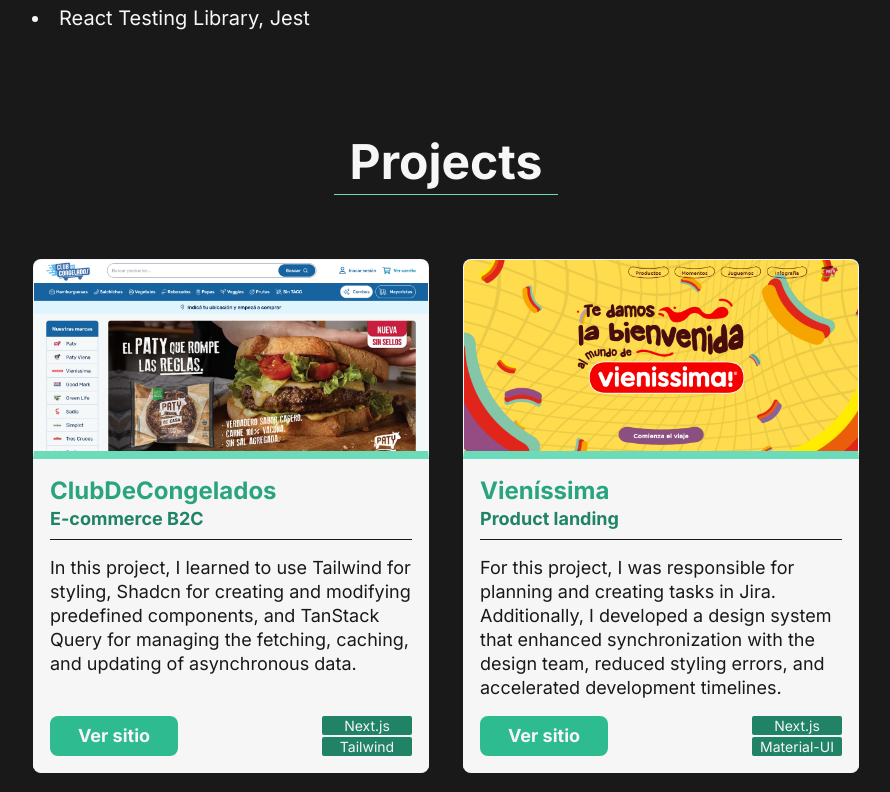
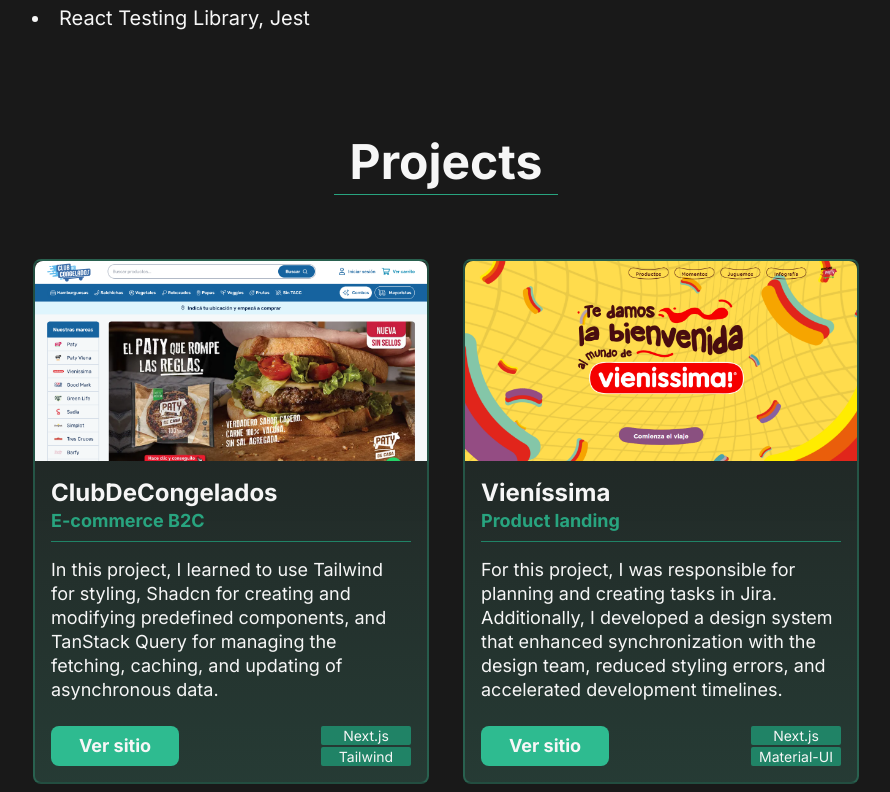
Before and after one commit to maple146/portfolio, a Next.js app: page /en in a window 1280 px wide. Shown: the part 1448-2240 px from the top of the page, without its empty margins (194-1084 px from the left). Built offline with nearby package versions, Linux system fonts and the light colour scheme.

Commit message:
Update card styles

```diff
--- a/src/components/card.tsx
+++ b/src/components/card.tsx
@@ -3,6 +3,20 @@ import { Button } from "./ui/button";
 import CustomLink from "./custom-link";
 import Link from "next/link";
 import { CardTypes } from "@/types/card.types";
+
+const CardImage = ({ image, imageAlt }: { image: string, imageAlt: string }) => {
+  return (
+    <div className="relative min-h-[200px] rounded-t-lg">
+      <Image
+        fill
+        sizes="(max-width: 768px) 100vw, (max-width: 1200px) 50vw, 33vw"
+        src={image}
+        alt={imageAlt}
+        className="object-cover object-top rounded-t-lg"
+      />
+    </div>
+  );
+}
 
 const Card = ({
   index,
@@ -17,44 +31,35 @@ const Card = ({
   techStack
 }: CardTypes) => {
   return (
-    <div className={`rounded-lg overflow-hidden h-full flex-col max-w-[396px] justify-self-center border-b border-white bg-white bg-opacity-100 text-black ${(index === 0 || index === 1) || showCards === true ? 'flex' : 'hidden'}`}>
-      <>
+    <div
+      className={`
+        col-span-2 md:col-span-1
+        rounded-lg overflow-hidden h-full flex-col max-w-[396px] justify-self-center bg-[#252525] text-white
+        border-2 border-[rgba(46,187,144,0.3)] bg-gradient-to-t from-[rgba(46,187,144,0.15)] to-[rgba(0,0,0,0.2)]
+        ${(index === 0 || index === 1) || showCards === true ? 'flex' : 'hidden'}
+      `}>
       {
         externalUrl
           ?
           (
             <Link href={externalUrl} rel="noopener noreferrer" target="_blank">
-                <div className="relative min-h-[200px]">
-                  <Image
-                    fill
-                    sizes="(max-width: 768px) 100vw, (max-width: 1200px) 50vw, 33vw"
-                    src={image}
-                    alt={imageAlt}
-                    className="object-cover object-top border rounded-t-lg border-b-main-100 border-b-8"
-                  />
-                </div>
+              <CardImage image={image} imageAlt={imageAlt} />
             </Link>
           )
           :
           (
-              <div className="relative min-h-[200px]">
-                <Image
-                  fill
-                  sizes="(max-width: 768px) 100vw, (max-width: 1200px) 50vw, 33vw"
-                  src={image}
-                  alt={imageAlt}
-                  className="object-cover object-top border rounded-t-lg border-b-main-100 border-b-8"
-                />
-              </div>
+            <CardImage image={image} imageAlt={imageAlt} />
           )
       }
-      </>
-      <div className="p-4 flex flex-col justify-between h-full border-l border-r border-white relative">
-        <div className="">
-          <h5 className="text-lg font-bold text-main-700">{title}</h5>
-          <h6 className="text-sm font-bold text-main-900">{subtitle}</h6>
-          <hr className="mt-2 mb-4"></hr>
-          <p className="text-sm font-normal">{description}</p>
+      <div className="p-4 flex flex-col h-full relative justify-between">
+        <div>
+          <h5 className="text-lg font-bold">{title}</h5>
+          <h6 className="text-sm font-bold text-main-700">{subtitle}</h6>
+          <hr className="mt-2 mb-4 text-main-900"></hr>
+          <p className="text-sm font-normal mb-6">{description}</p>
+        </div>
+        <div className="min-h-9 md:min-h-10 flex justify-between items-end">
+          {/* Links */}
           {
             linksArray && (
               <div className="mt-2">
@@ -71,10 +76,10 @@ const Card = ({
               </div>
             )
           }
-        </div>
+          {/* Botones */}
           {
             !linksArray && (
-            <div className="flex mt-4 text-white">
+              <div className="flex text-white">
                 <Button
                   href={externalUrl}
                   disabled={externalUrl === ""}
@@ -84,9 +89,8 @@ const Card = ({
               </div>
             )
           }
-        {
-          techStack && (
-            <div className="flex flex-col absolute bottom-4 right-4 gap-0.5">
+          {/* Pills */}
+          <div className="flex flex-col justify-between h-9 md:h-10">
             {
               techStack.map((tech) => (
                 <div
@@ -98,8 +102,7 @@ const Card = ({
               ))
             }
           </div>
-          )
-        }
+        </div>
       </div>
     </div>
   );
--- a/src/components/custom-link.tsx
+++ b/src/components/custom-link.tsx
@@ -4,7 +4,7 @@ import { cva } from "class-variance-authority";
 import { LinkProps, LinkVariantsFunction } from "@/types/custom-link-types";
 
 const LinkVariants: LinkVariantsFunction = cva(
-  "text-main-700 flex items-center hover:underline hover:text-main-900",
+  "text-main-700 flex items-center hover:underline hover:text-main-300",
   {
     variants: {
       fontSize: {
--- a/src/components/title.tsx
+++ b/src/components/title.tsx
@@ -4,14 +4,14 @@ const Title = ({ text, variant }: TitleTypes) => {
   // Refactorizar usando class-variance-authority
   if (variant === "fullWidth") {
     return (
-      <div className="border-b border-main-100 w-full mb-2 lg:mb-4">
+      <div className="border-b border-main-700 w-full mb-2 lg:mb-4">
         <p className="text-lg lg:text-xl-2 font-semibold">{text}</p>
       </div>
     );
   }
 
   return (
-    <div className="border-b border-main-100 max-w-fit px-4">
+    <div className="border-b border-main-700 max-w-fit px-4">
       <p className="text-xl lg:text-xl-3 font-bold">{text}</p>
     </div>
   );
```
Lines whose indentation alone changed are shown as unchanged.
